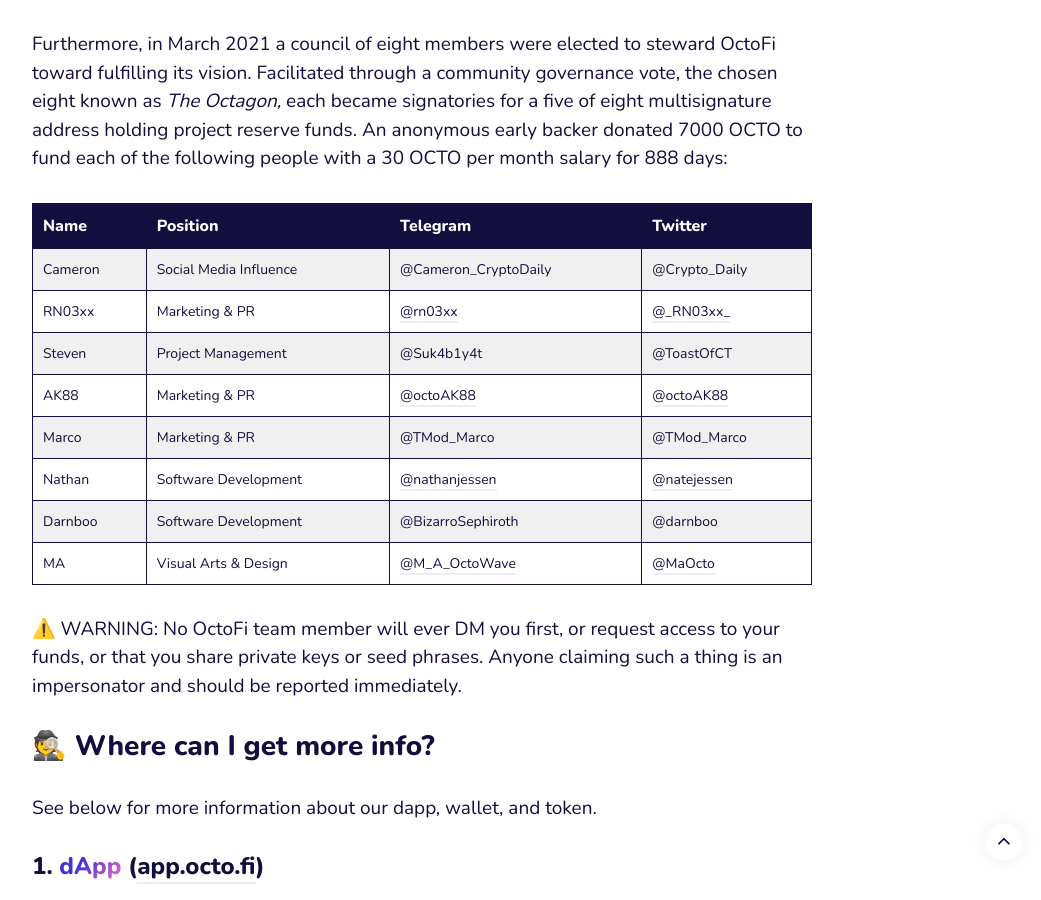
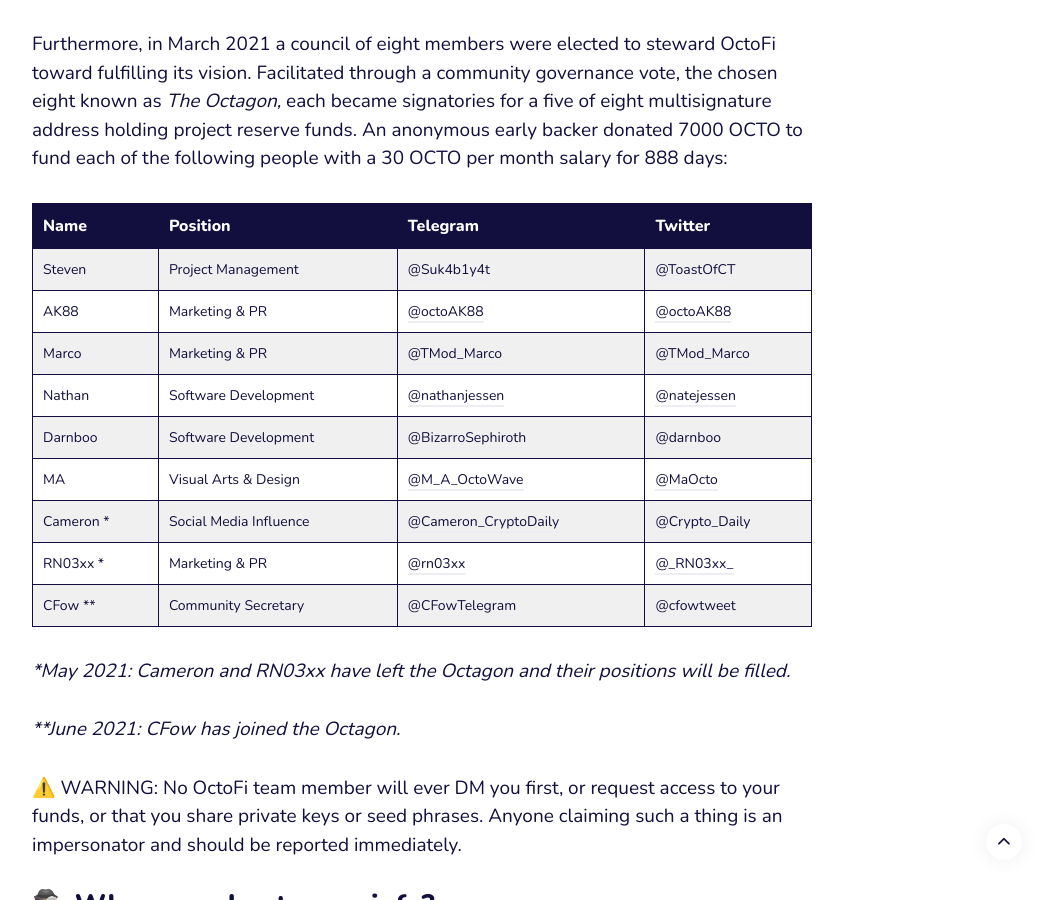
Before and after one commit to OctoFi/octodotfi, a Jekyll site: the page built from _pages/dyor.md, in a window 1280 px wide and 900 px high, scrolled down 2915 px. Shown: the whole window, without its empty margins (218-1259 px from the left). Built offline with Jekyll 4.4.1, drawn with Linux system fonts in a browser that asks for light colours.

Commit message:
Update Octagon table of members (#61)

```diff
--- a/_pages/dyor.md
+++ b/_pages/dyor.md
@@ -54,14 +54,19 @@
 
 | Name | Position | Telegram | Twitter |
 |-|-|-|-|
-| Cameron | Social Media Influence | [@Cameron_CryptoDaily](https://t.me/Cameron_CryptoDaily) | [@Crypto_Daily](https://twitter.com/Crypto_Daily) |
-| RN03xx | Marketing & PR | [@rn03xx](https://t.me/rn03xx) | [@\_RN03xx\_](https://twitter.com/_RN03xx_) |
 | Steven | Project Management | [@Suk4b1y4t](https://t.me/Suk4b1y4t) | [@ToastOfCT](https://twitter.com/ToastOfCT) |
 | AK88 | Marketing & PR | [@octoAK88](https://t.me/octoAK88) | [@octoAK88](https://twitter.com/octoAK88) |
 | Marco | Marketing & PR | [@TMod_Marco](https://t.me/TMod_Marco) | [@TMod_Marco](https://twitter.com/TMod_Marco) |
 | Nathan | Software Development | [@nathanjessen](https://t.me/nathanjessen) | [@natejessen](https://twitter.com/natejessen) |
 | Darnboo | Software Development | [@BizarroSephiroth](https://t.me/BizarroSephiroth) | [@darnboo](https://twitter.com/darnboo) |
 | MA | Visual Arts & Design | [@M_A_OctoWave](https://t.me/M_A_OctoWave) | [@MaOcto](https://twitter.com/MaOcto) |
+| Cameron * | Social Media Influence | [@Cameron_CryptoDaily](https://t.me/Cameron_CryptoDaily) | [@Crypto_Daily](https://twitter.com/Crypto_Daily) |
+| RN03xx * | Marketing & PR | [@rn03xx](https://t.me/rn03xx) | [@\_RN03xx\_](https://twitter.com/_RN03xx_) |
+| CFow ** | Community Secretary | [@CFowTelegram](https://t.me/CFowTelegram) | [@cfowtweet](https://twitter.com/cfowtweet) |
+
+**May 2021: Cameron and RN03xx have left the Octagon and their positions will be filled.*
+
+***June 2021: CFow has joined the Octagon.*
 
 ⚠️ WARNING: No OctoFi team member will ever DM you first, or request access to your funds, or that you share private keys or seed phrases. Anyone claiming such a thing is an impersonator and should be reported immediately.
 
```
